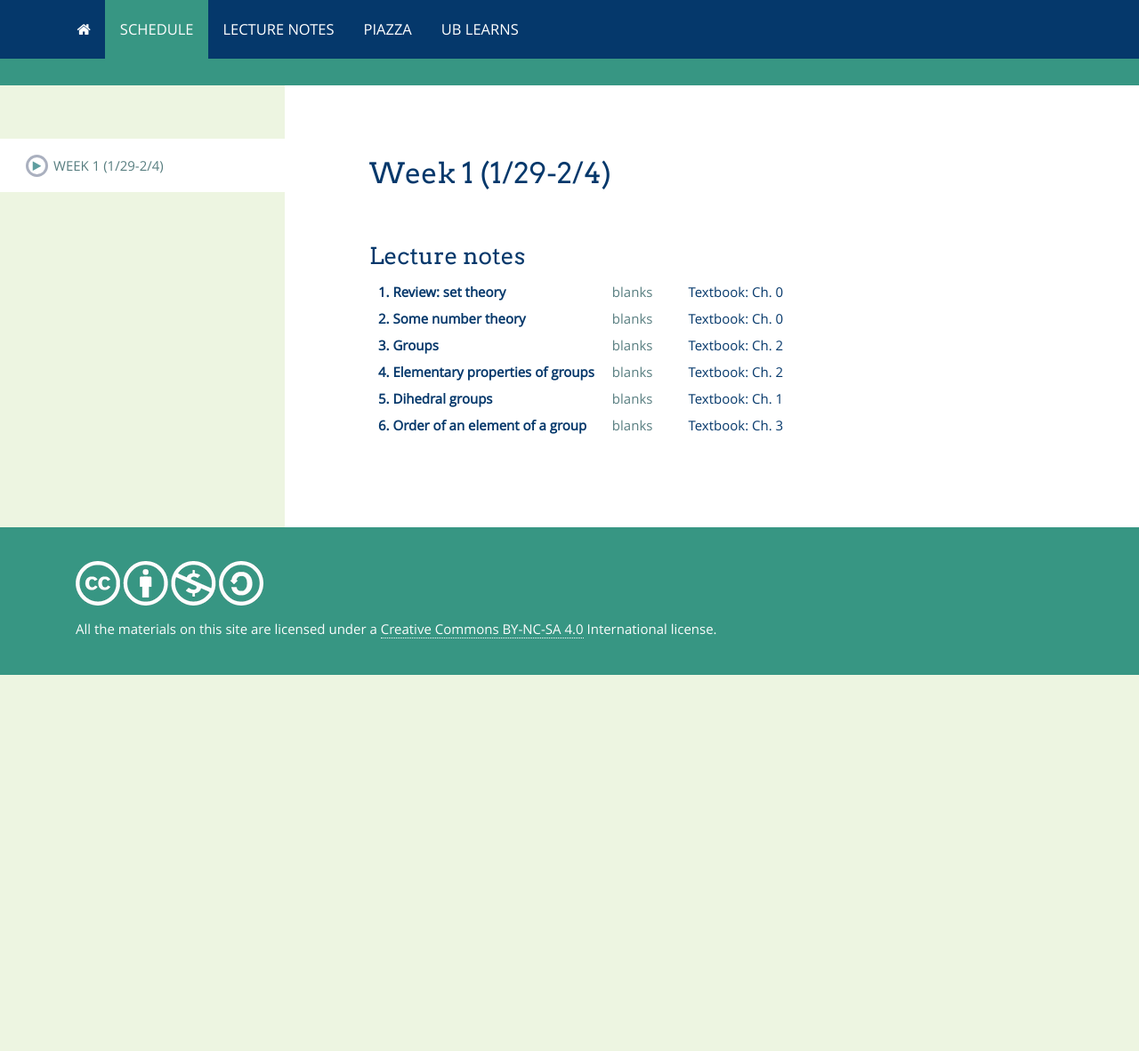
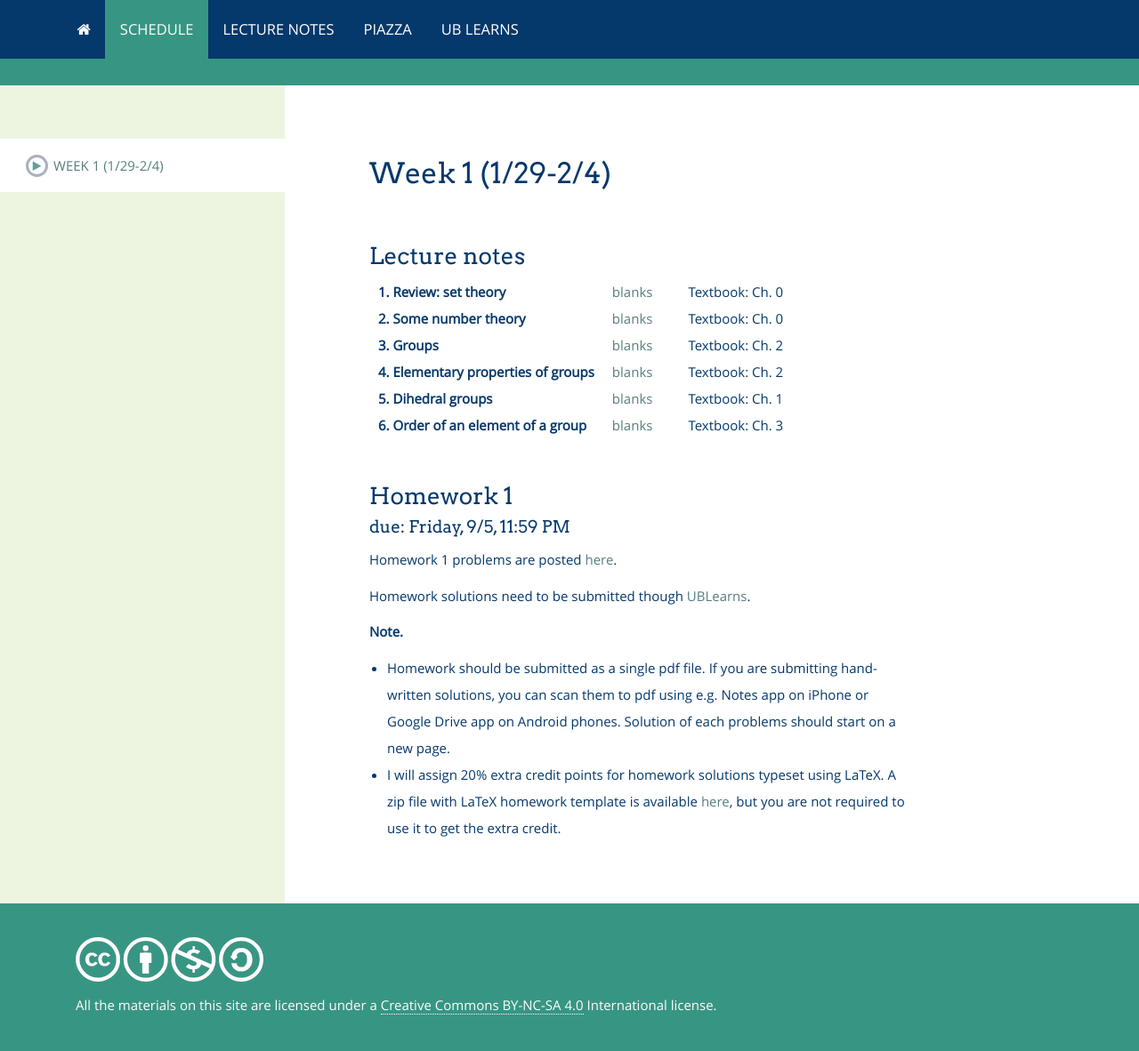
Before and after one commit to bbadzioch/419_site, a Jekyll site: the page built from modules/schedule/_posts/2000-01-01-week_1.md, in a window 1280 px wide. Shown: the whole page at 89% size. Built offline with Jekyll 4.4.1, drawn with Linux system fonts in a browser that asks for light colours; nearby versions of some CDN libraries; before the commit the page ends 900 px from its top, so only the background shows below that.

Commit message:
Update 2000-01-01-week_1.md

```diff
--- a/modules/schedule/_posts/2000-01-01-week_1.md
+++ b/modules/schedule/_posts/2000-01-01-week_1.md
@@ -24,8 +24,8 @@ chapters:
       complete: false
 
 
-homework: false
-homework_num: 0
+homework: true
+homework_num: 1
 homework_deadline: 'Friday, 9/5, 11:59 PM'
 
 ---
```
